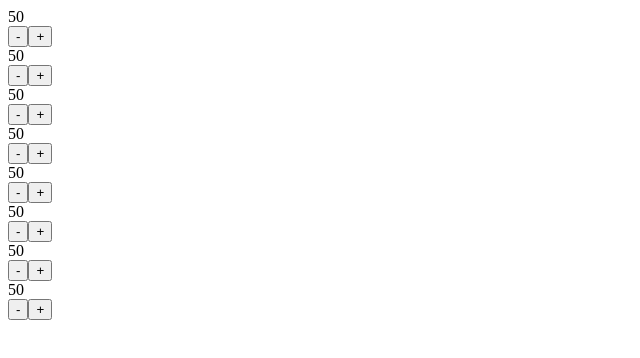
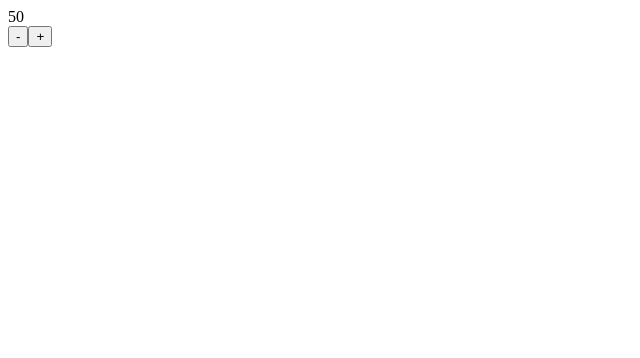
Before and after one commit to zarir-engineer/partition-tree-app, a Next.js app: page / in a window 1280 px wide. Shown: the top 358 px of the page, without its empty margins (0-640 px from the left). Built offline with nearby package versions, Linux system fonts and the light colour scheme.

Commit message:
Update page.tsx

```diff
--- a/app/page.tsx
+++ b/app/page.tsx
@@ -2,10 +2,24 @@
 
 import { useState } from "react";
 
-const CloudSpinner = ({ min = 0, max = 100, step = 1, initialValue = 50, onChange }) => {
+interface CloudSpinnerProps {
+  min?: number;
+  max?: number;
+  step?: number;
+  initialValue?: number;
+  onChange?: (value: number) => void; // Explicit type
+}
+
+const CloudSpinner: React.FC<CloudSpinnerProps> = ({
+  min = 0,
+  max = 100,
+  step = 1,
+  initialValue = 50,
+  onChange
+}) => {
   const [value, setValue] = useState(initialValue);
 
-  const handleChange = (delta) => {
+  const handleChange = (delta: number) => {
     let newValue = Math.min(max, Math.max(min, value + delta));
     setValue(newValue);
     if (onChange) onChange(newValue);
@@ -38,16 +52,4 @@ const CloudSpinner = ({ min = 0, max = 100, step = 1, initialValue = 50, onChang
   );
 };
 
-const CloudSpinnerGrid = () => {
-  return (
-    <div className="grid grid-cols-1 md:grid-cols-4 gap-4 p-4 border-t border-gray-300">
-      {[...Array(8)].map((_, index) => (
-        <div key={index} className="border border-gray-300 p-4 flex justify-center">
-          <CloudSpinner />
-        </div>
-      ))}
-    </div>
-  );
-};
-
-export default CloudSpinnerGrid;
+export default CloudSpinner;
```
